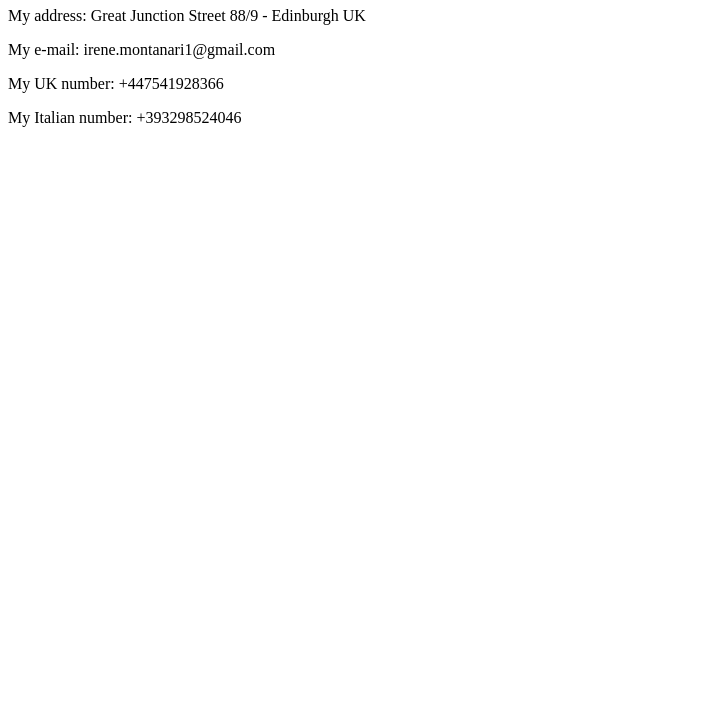
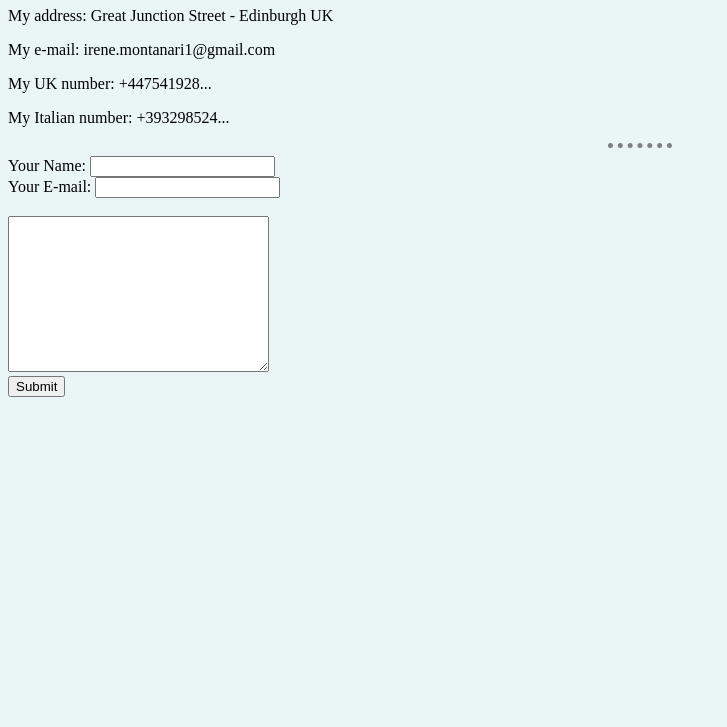
Before and after one commit to Irene977/CV, a plain HTML site: page contact-me.html in a window 1280 px wide. Shown: the part 73-800 px from the top of the page, without its empty margins (0-727 px from the left). Drawn offline with Linux system fonts and the light colour scheme.

Commit message:
Update contact-me.html

```diff
--- a/contact-me.html
+++ b/contact-me.html
@@ -4,16 +4,27 @@
 <head>
   <meta charset="utf-8">
   <title></title>
+  <link rel="stylesheet" href="css/style.css">
 </head>
 
 <body>
   <h1>My Contact Details</h1>
 
   <body>
-    <p>My address: Great Junction Street 88/9 - Edinburgh UK</p>
+    <p>My address: Great Junction Street - Edinburgh UK</p>
     <p>My e-mail: irene.montanari1@gmail.com</p>
-    <p>My UK number: +447541928366</p>
-    <p>My Italian number: +393298524046</p>
+    <p>My UK number: +447541928...</p>
+    <p>My Italian number: +393298524...</p>
+    <hr>
+    <form class="" action="mailto:irene.montanari1@gmail.com" method="post" enctype="text/plain">
+      <label>Your Name:</label>
+      <input type="text" name="yourName" value=""><br>
+      <label>Your E-mail:</label>
+      <input type="email" name="yourEmail" value=""><br>
+      <label for="Text Message:"></label><br>
+      <textarea name="yourMessage" rows="10" cols="30"></textarea><br>
+      <input type="submit" name="">
+    </form>
   </body>
 
 </html>
```
